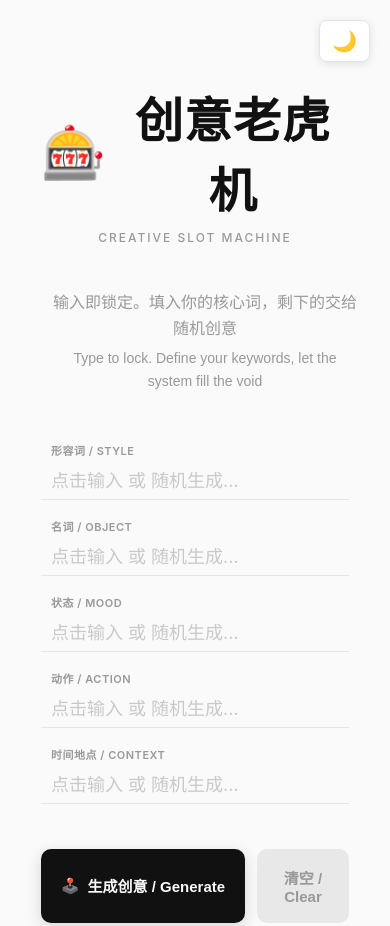
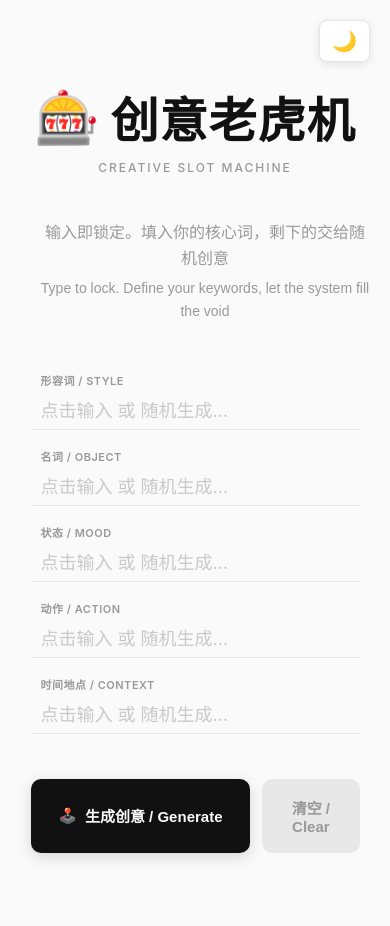
Before and after one commit to hongxiunian/creative-slot-machine, a plain HTML site: page index.html in a window 390 px wide. Shown: the top 926 px of the page. Drawn offline with Linux system fonts and the light colour scheme; a web font is replaced by a local one.

Commit message:
调整标题显示为1行

```diff
--- a/index.html
+++ b/index.html
@@ -86,8 +86,8 @@
 
         @media (max-width: 768px) {
             .container {
-                max-width: 88%;
-                /* 在手机上稍微收窄一点，增加两侧留白 */
+                max-width: 94%;
+                /* 放宽宽度限制，避免挤压 */
             }
 
             body {
@@ -98,7 +98,8 @@
 
             h1 {
                 font-size: 25px;
-                /* 手机端减小字号 */
+                white-space: nowrap;
+                /* 强制不换行 */
             }
 
             .emoji-icon {
```
